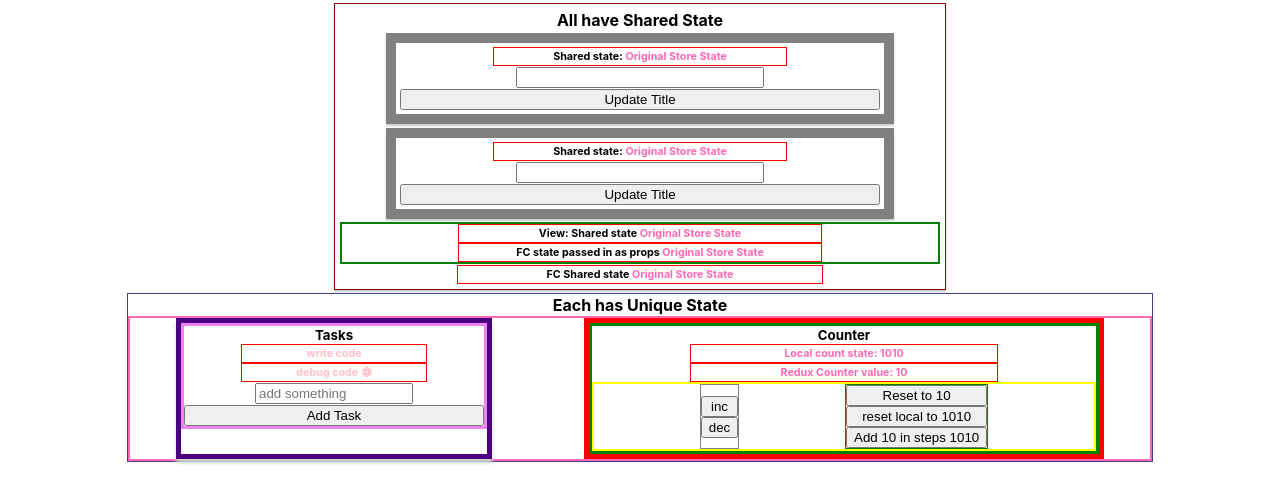
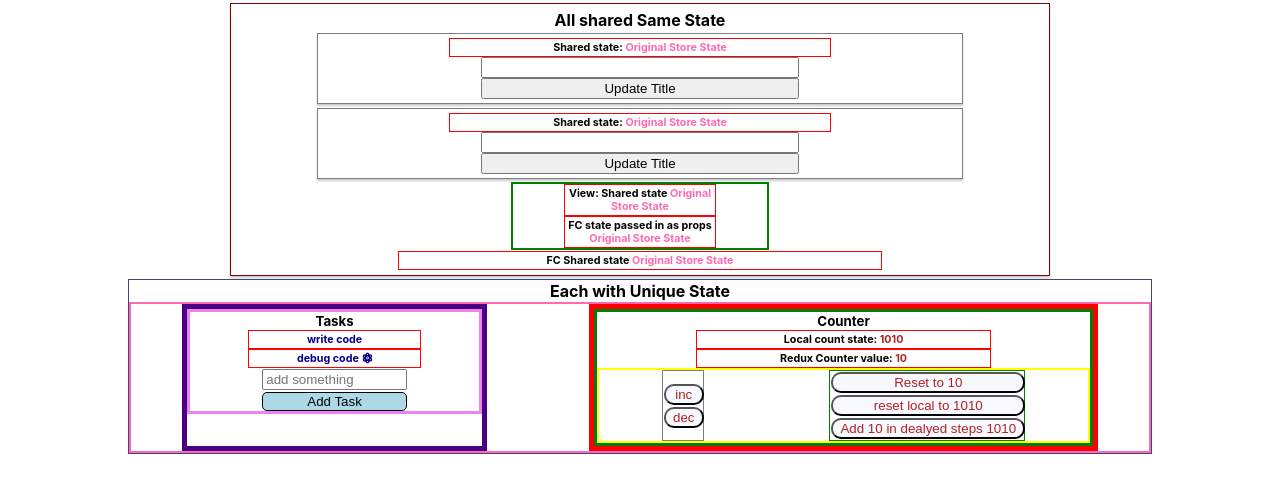
Before and after one commit to stevekutz/redux_exp1, a React (Create React App) app in the folder app/: page / in a window 1280 px wide. Shown: the top 502 px of the page. Built offline with nearby package versions, Linux system fonts and the light colour scheme.

Commit message:
improved flex & box-sizing

```diff
--- a/app/src/App.css
+++ b/app/src/App.css
@@ -1,14 +1,30 @@
+* {
+  box-sizing: border-box;
+}
+
+#root{
+  display: flex;
+  width: 80%;
+  flex-direction: column;
+  margin: 0 auto;
+}
+
 .App {
   text-align: center;
+
+
 }
 
 .allSharedState{
   border: 1px solid darkred;
-  display: inline-block;
+/*  display: inline-block; */
+  display: flex;
+  flex-direction: column;
   box-shadow: 0 2px 2px #ccc;
   padding: 5px;
-  margin: 3px;
-  height: 40%;
+  margin: 3px auto;
+  width: 80%;
+ /* height: 40%; */
 }
 
 h4{
@@ -20,8 +36,8 @@ h4{
   display: flex;
   flex-direction: column;
   justify-content: space-evenly;
-  width: 80%;
-  margin: 0 auto;
+  width: 100%;
+
 }
 
 .task_counter_Container{
@@ -32,7 +48,7 @@ h4{
 
 .tasksMainContainer {
   border: 1px solid darkblue;
-  box-shadow: 0 4px 4px #cdc;
+
   display: flex;
   flex-direction: column;
   width: 30%;
--- a/app/src/App.js
+++ b/app/src/App.js
@@ -12,7 +12,7 @@ function App() {
   return (
     <div className="App">
         <div className = "allSharedState">
-          <h4>All have Shared State</h4>
+          <h4>All shared Same State</h4>
           <Title />
           <Title />
           <TitleView />
@@ -21,7 +21,7 @@ function App() {
 
 
         <div className = 'allDistinctState'>
-            <h4> Each has Unique State</h4>
+            <h4> Each with Unique State</h4>
             <div className = 'task_counter_Container' >
 
               <div className = 'tasksMainContainer'>
--- a/app/src/views/Counter.js
+++ b/app/src/views/Counter.js
@@ -44,8 +44,8 @@ class Counter extends Component {
         return (
             <div className = 'counterContainer'>
                 <h5>Counter</h5>
-                <h6> Local count state: {this.state.count} </h6>
-                <h6> Redux Counter value: {this.props.countProp} </h6>
+                <h6> <span> Local count state: </span> {this.state.count} </h6>
+                <h6> <span> Redux Counter value: </span> {this.props.countProp} </h6>
                 <div className = 'counterControls'>
                     <div className = 'inc_dec'>
                         <button onClick = {() => {this.props.increment() }}>inc</button>
@@ -55,7 +55,7 @@ class Counter extends Component {
                     <div className = 'special_counter'>
                         <button onClick = {() => {this.props.reset() }} >Reset to 10</button>
                         <button onClick = {this.resetTenTen}>reset local to 1010</button>
-                        <button onClick = {this.addTenSteps}>Add 10 in steps {this.state.count} </button>
+                        <button onClick = {this.addTenSteps}>Add 10 in dealyed steps {this.state.count} </button>
                     </div>
                 </div>
             </div>
--- a/app/src/views/counter.css
+++ b/app/src/views/counter.css
@@ -1,17 +1,29 @@
 .counterContainer{
     border: 3px solid green;
+    width: 100%;
 }
 
 h5{
       margin: 1px;
   }
 
+.counterContainer h6{
+      color: firebrick;
+  }
 
 .counterControls{
     border: 2px solid yellow;
     display: flex;
-    justify-content: space-evenly;
+    justify-content: space-around;
   }
+
+.counterControls button{
+    width: 100%;
+    color: firebrick;
+    background-color: ghostwhite;
+    border-radius: 10px;
+    margin: 1px;
+}
 
 .inc_dec{
     border: 1px solid grey;
@@ -29,7 +41,3 @@ h5{
     flex-direction: column;
 
 }
-
-button {
-    width: 100%;
-}
--- a/app/src/views/tasks.css
+++ b/app/src/views/tasks.css
@@ -8,5 +8,12 @@
 }
 
 .tasksItems{
-    color: pink;
+    color: darkblue;
 }
+
+.taskListContainer button {
+    border: 1px solid black;
+    background: lightblue;
+    color: black;
+    border-radius: 5px;
+}
--- a/app/src/views/views.css
+++ b/app/src/views/views.css
@@ -1,7 +1,8 @@
 .sharedState{
-    border: 10px solid grey;
+    border: 1px solid grey;
     display: inline-block;
-
+    display: flex;
+    flex-direction: column;
     width: 80%;
     box-shadow: 0 2px 2px #ccc;
     padding: 4px;
```
